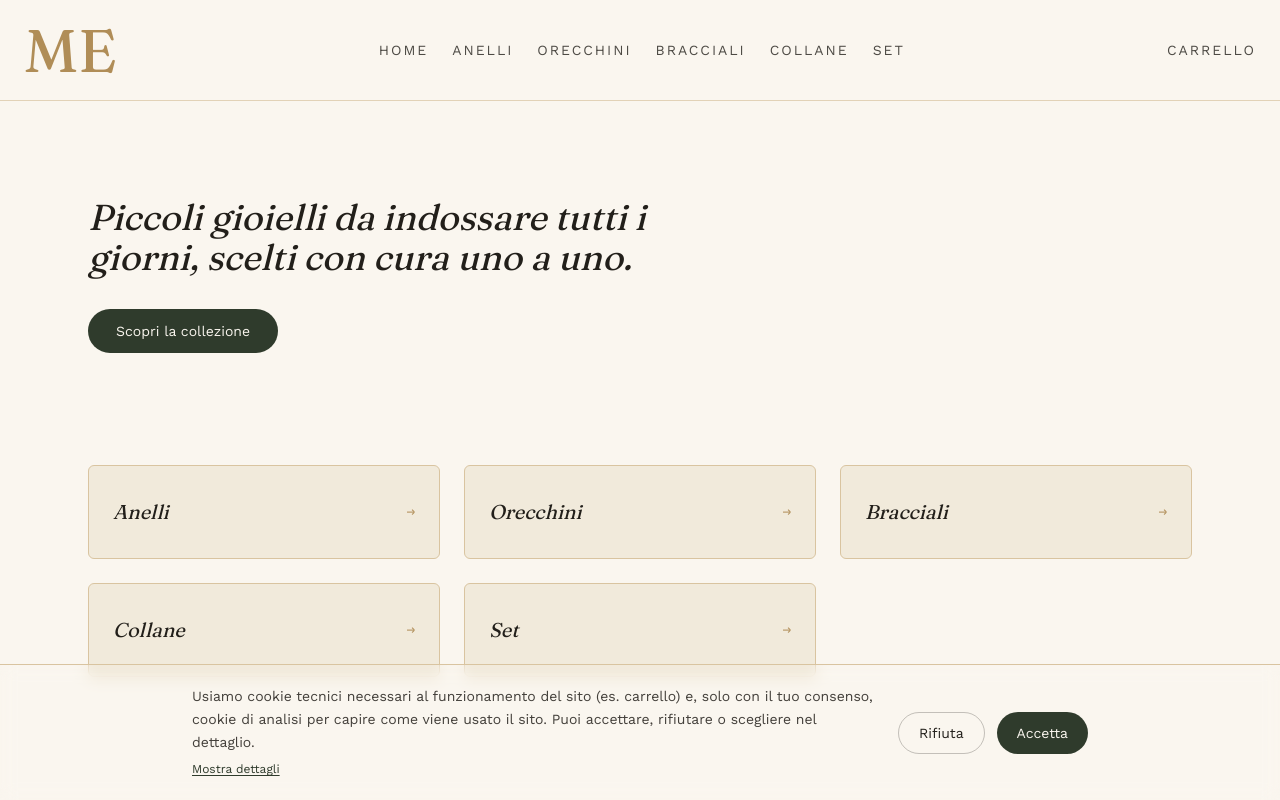
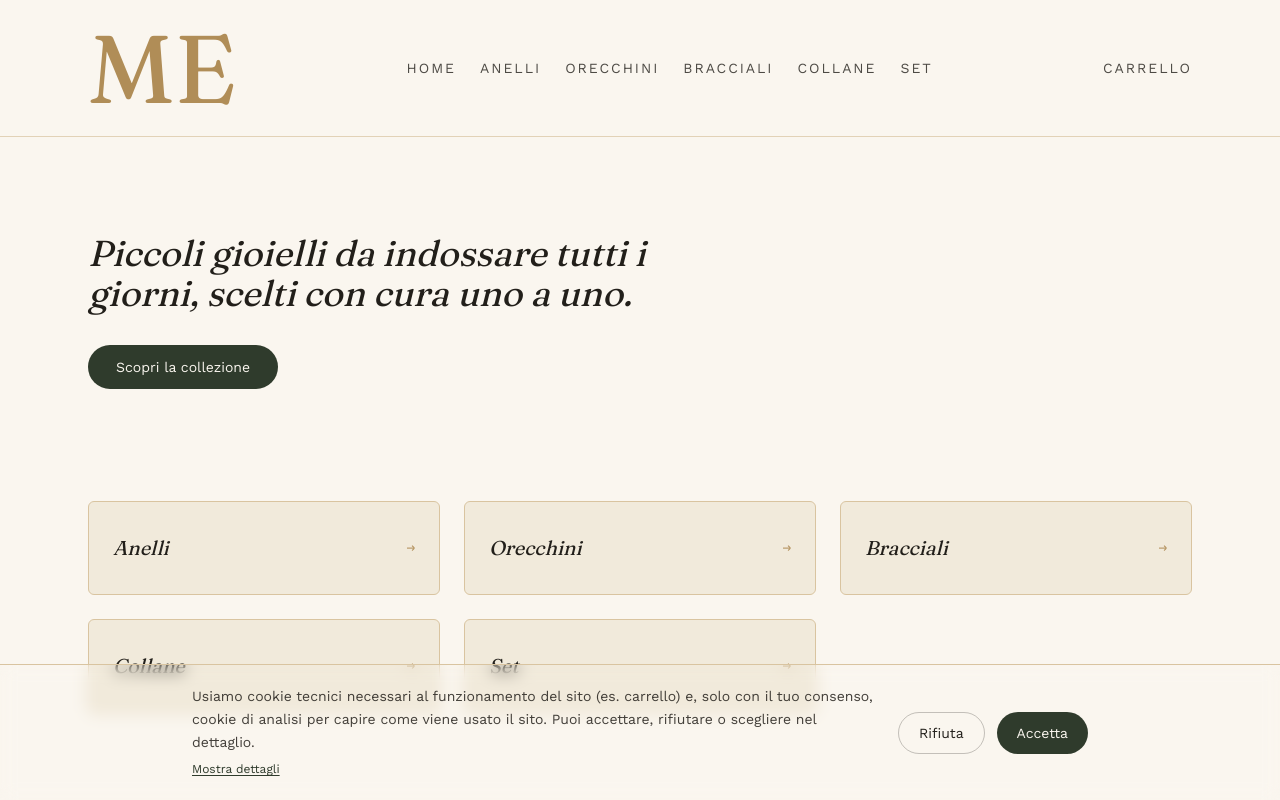
Before and after one commit to jassermaazaoui111-stack/Monari_Elisa, a Next.js app in the folder monari-elisa/monari-elisa/: page / in a window 1280 px wide. Shown: the top 800 px of the page. Built offline with nearby package versions, Linux system fonts and the light colour scheme.

Commit message:
Update Header.tsx

```diff
--- a/monari-elisa/monari-elisa/components/Header.tsx
+++ b/monari-elisa/monari-elisa/components/Header.tsx
@@ -29,8 +29,8 @@ export default function Header() {
 
   return (
     <header className="sticky top-0 z-40 border-b border-bronzoChiaro/70 bg-avorio/95 backdrop-blur">
-      <div className="mx-auto flex max-w-8xl items-center justify-between px-6 py-5">
-        <Link href="/" className="font-display text-6xl text-bronzo leading-none">
+      <div className="mx-auto flex max-w-6xl items-center justify-between px-6 py-5">
+        <Link href="/" className="font-display text-8xl text-bronzo leading-none">
           ME
         </Link>
 
```
